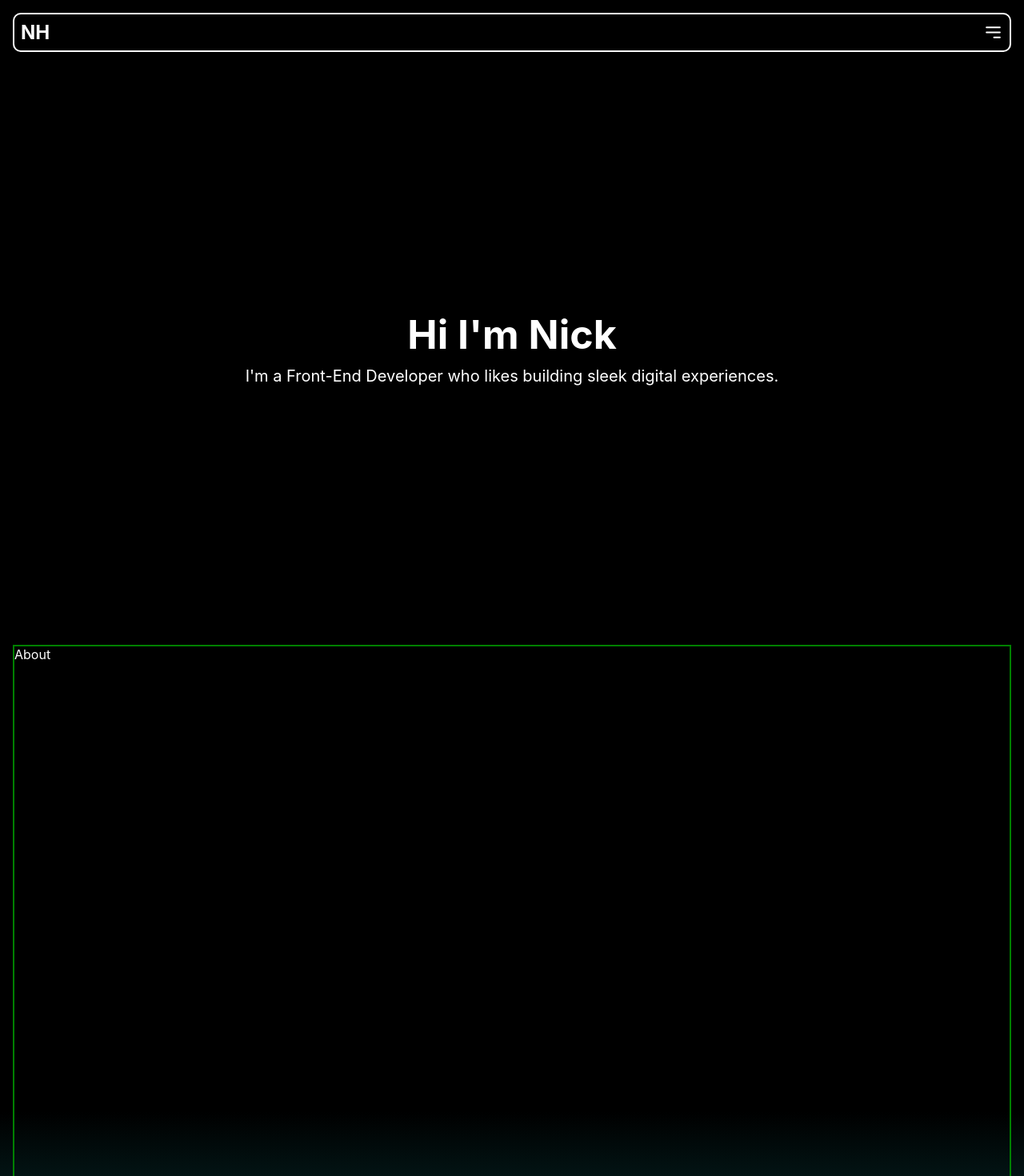
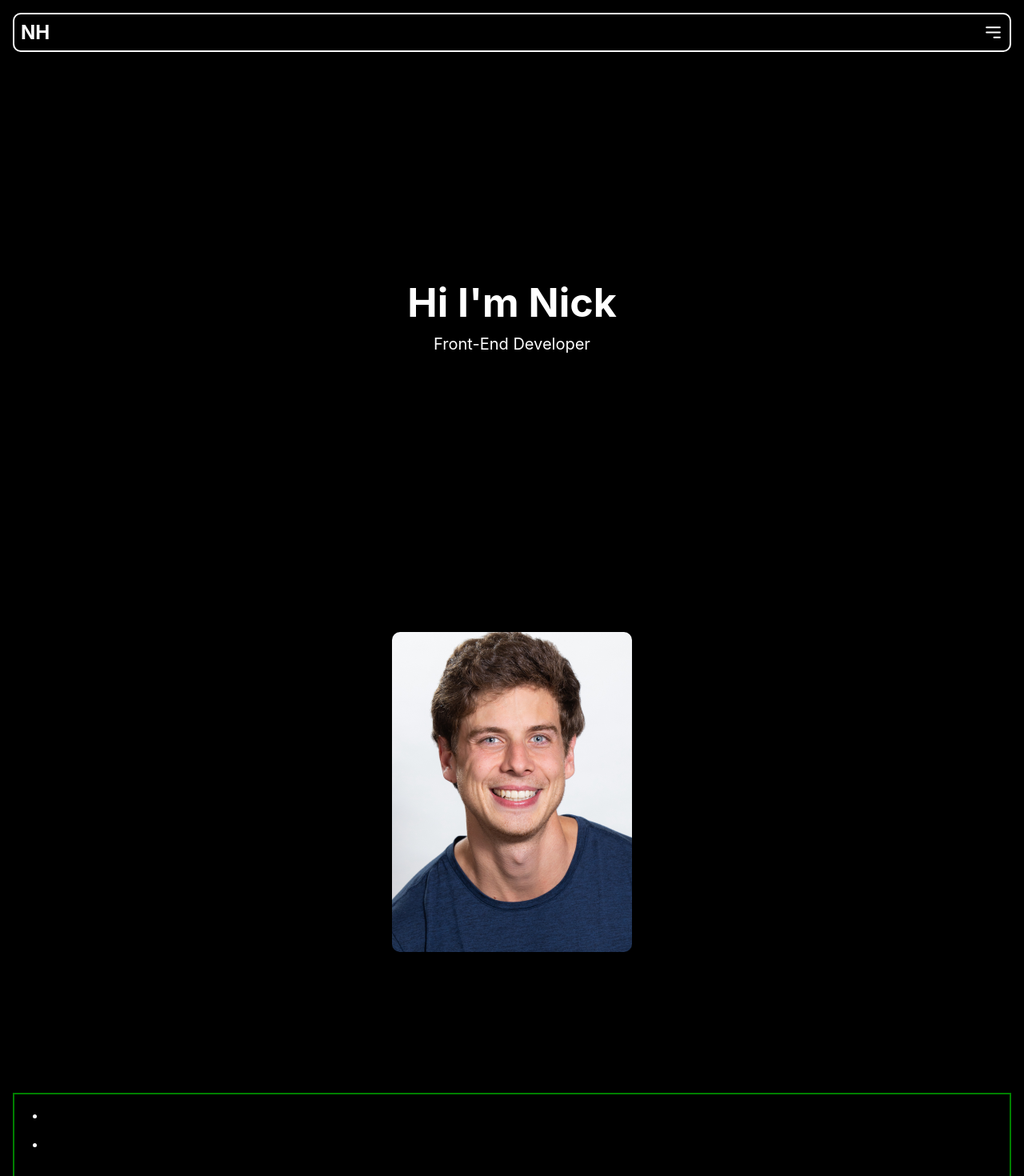
Before and after one commit to nickhibbits/react-website, a React (Create React App) app: page / in a window 1280 px wide. Shown: the top 1470 px of the page at 80% size. Built offline with nearby package versions, Linux system fonts and the light colour scheme.

Commit message:
Add headshot, refactor layout

```diff
--- a/src/components/About.js
+++ b/src/components/About.js
@@ -1,6 +1,22 @@
 import "../styles/About.css";
 export function About() {
-  return <div className="about-component">About</div>;
+  return (
+    <div className="about-component">
+      <div className="skills-wrapper">
+        <ul>
+          <li>
+            <div className="skill-title"></div>
+            <div className="skill-description"></div>
+          </li>
+          <li>
+            <div className="skill-title"></div>
+            <div className="skill-description"></div>
+          </li>
+        </ul>
+      </div>
+      <div className="profile"></div>
+    </div>
+  );
 }
 
 export default About;
--- a/src/components/Home.js
+++ b/src/components/Home.js
@@ -1,11 +1,15 @@
 import "../styles/Home.css";
+import nick from "../images/nick-professional.jpg";
 
 export function Home() {
   return (
     <main className="home-component">
-      <div className="headline">Hi I'm Nick</div>
-      <div className="subline">
-        I'm a Front-End Developer who likes building sleek digital experiences.
+      <div className="headline-wrapper">
+        <div className="headline">Hi I'm Nick</div>
+        <div className="subline">Front-End Developer</div>
+      </div>
+      <div className="image-wrapper">
+        <img src={nick} alt="nick-hibbits"></img>
       </div>
     </main>
   );
--- a/src/styles/App.css
+++ b/src/styles/App.css
@@ -1,7 +1,7 @@
 .app-wrapper {
   display: grid;
   grid-template-columns: repeat(4, 1fr);
-  grid-template-rows: repeat(3, 90vh);
+  grid-template-rows: 160vh repeat(2, 100vh) 10vh;
   grid-gap: 16px;
   min-height: 100vh;
 }
--- a/src/styles/Home.css
+++ b/src/styles/Home.css
@@ -1,11 +1,16 @@
 .home-component {
+  display: grid;
+  grid-template-rows: 80vh 70vh;
+  font-size: 50px;
+  color: white;
+  grid-area: 1 / 1 / 2 / 5;
+}
+
+.headline-wrapper {
   display: flex;
   flex-direction: column;
   justify-content: center;
-  font-size: 50px;
   align-items: center;
-  color: white;
-  grid-area: 1 / 1 / 2 / 5;
 }
 
 .headline {
@@ -17,3 +22,18 @@
   text-align: center;
   font-size: 20px;
 }
+
+.image-wrapper {
+  display: flex;
+  display: flex;
+  flex-direction: column;
+  justify-content: center;
+  align-items: center;
+}
+
+img {
+  height: 400px;
+  width: 300px;
+  object-fit: cover;
+  border-radius: 10px;
+}
--- a/src/styles/Socials.css
+++ b/src/styles/Socials.css
@@ -1,8 +1,6 @@
 .socials-component {
   display: flex;
-  flex-direction: column;
   justify-content: flex-start;
-  position: sticky;
 }
 
 .social-link {
```
Also changed, not shown: src/images/nick-professional.jpg (added).
